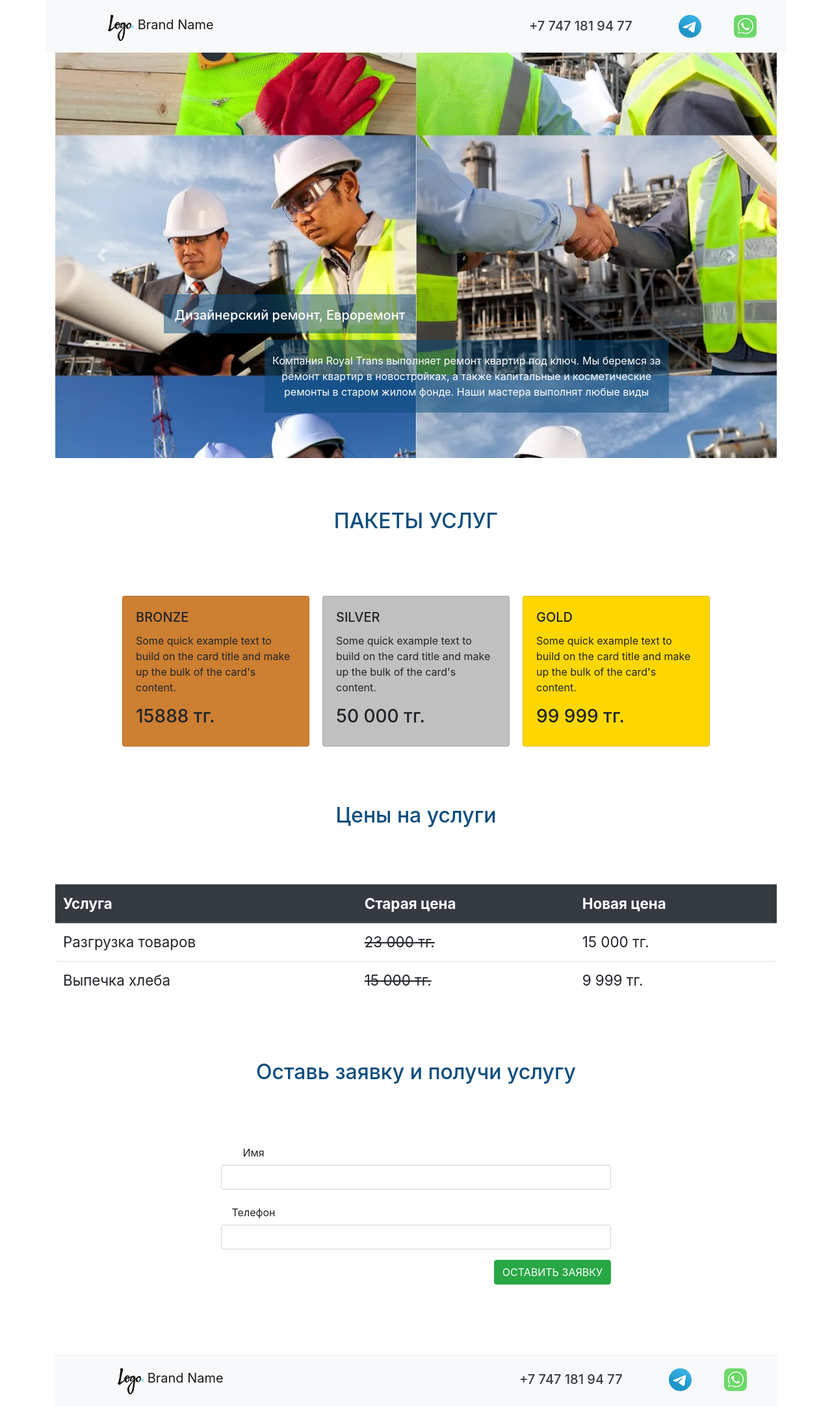
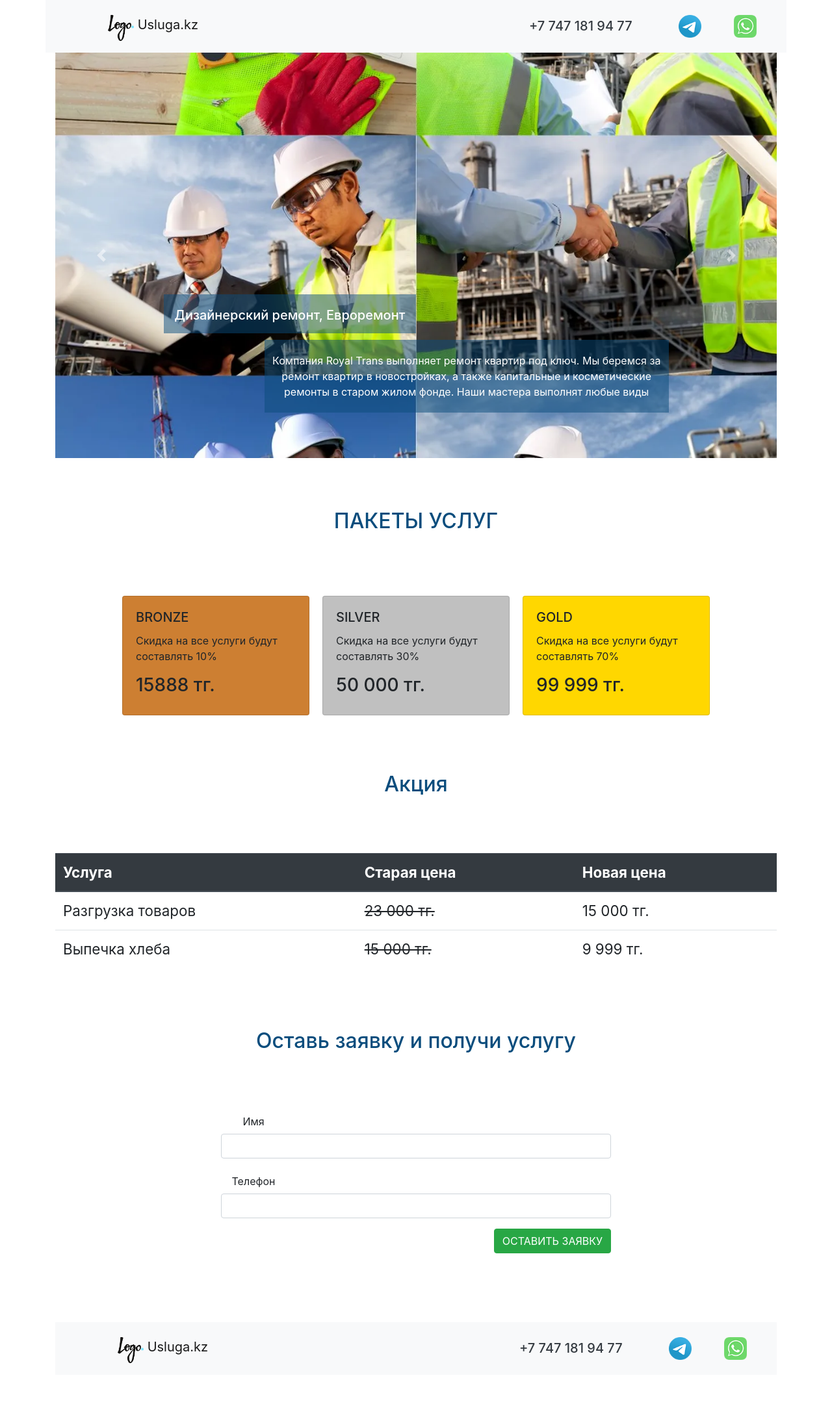
Before and after one commit to zhandostur/lending-site, a Django app: page / in a window 1280 px wide. Shown: the whole page at 65% size. After the commit the page ends 2098 px from the top, so only its background shows below. Run offline with Django 4.2, Linux system fonts and the light colour scheme; data comes from the database, SQL or seed files in the repository; both versions use the stored data as it was after the commit.

```diff
--- a/telebot/sendmessage.py
+++ b/telebot/sendmessage.py
@@ -1,7 +1,5 @@
 import requests
 from .models import TeleSettings
-
-
 
 
 def send_telegram(tg_name, tg_phone):
--- a/templates/base.html
+++ b/templates/base.html
@@ -17,7 +17,7 @@
 <nav class="navbar navbar-light bg-light container">
   <a class="navbar-brand logo-top" href="{% url 'index' %}">
     <img src="{% static 'img/Logo.png' %}" width="40" height="40" class="d-inline-block align-top" alt="" loading="lazy">
-    Brand Name
+    Usluga.kz
   </a>
   <div class="contact-top">
     <a class="whatsapp-number" href="https://web.whatsapp.com/"></a>
@@ -36,7 +36,7 @@
     <nav class="navbar navbar-light bg-light container">
       <a class="navbar-brand logo-top" href="#">
         <img src="{% static 'img/Logo.png' %}" width="40" height="40" class="d-inline-block align-top" alt="" loading="lazy">
-        Brand Name
+        Usluga.kz
       </a>
       <div class="contact-top">
         <a class="whatsapp-number" href="https://web.whatsapp.com/"></a>
--- a/templates/price.html
+++ b/templates/price.html
@@ -5,21 +5,24 @@
             <div class="card product_card" style="width: 18rem; background-color: #cd7f32;">
                 <div class="card-body">
                     <h5 class="card-title">BRONZE</h5>
-                    <p class="card-text">Some quick example text to build on the card title and make up the bulk of the card's content.</p>
+                    <p class="card-text">Скидка на все услуги будут составлять
+                        10%</p>
                     <h3>{{ pc_1 }} тг.</h3>
                 </div>
             </div>
             <div class="card product_card" style="width: 18rem; background-color: #c0c0c0;">
                 <div class="card-body">
                     <h5 class="card-title">SILVER</h5>
-                    <p class="card-text">Some quick example text to build on the card title and make up the bulk of the card's content.</p>
+                    <p class="card-text">Скидка на все услуги будут составлять
+                        30%</p>
                     <h3>{{ pc_2 }} тг.</h3>
                 </div>
             </div>
             <div class="card product_card" style="width: 18rem; background-color: #ffd700;">
                 <div class="card-body">
                     <h5 class="card-title">GOLD</h5>
-                    <p class="card-text">Some quick example text to build on the card title and make up the bulk of the card's content.</p>
+                    <p class="card-text">Скидка на все услуги будут составлять
+                        70%</p>
                     <h3>{{ pc_3 }} тг.</h3>
                 </div>
             </div>
@@ -28,7 +31,7 @@
 </section>
 <section>
     <div class="container">
-        <h1 class="text-3">Цены на услуги</h1>
+        <h1 class="text-3">Акция</h1>
         <table class="table table_one">
             <thead class="thead-dark">
             <tr>
```
Also changed, not shown: db.sqlite3, media/slider/img/15.jpg (added), media/slider/img/2_cfusVhV.jpg (added), media/slider/img/9374c22170eb4bf6c53d2619c210e476.webp (added), media/slider/img/бухгалтерские_услуги.jpg (added), media/slider/img/сад1280x720.jpg (added).
